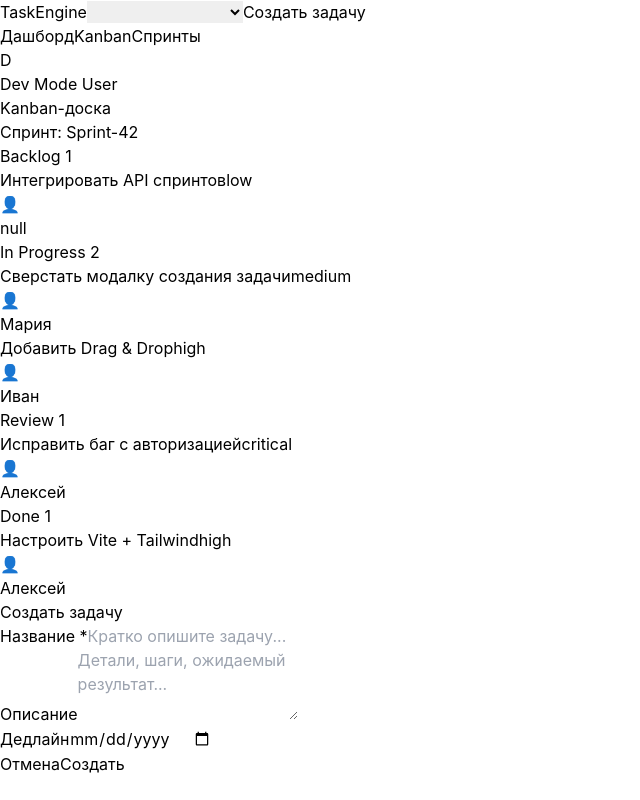
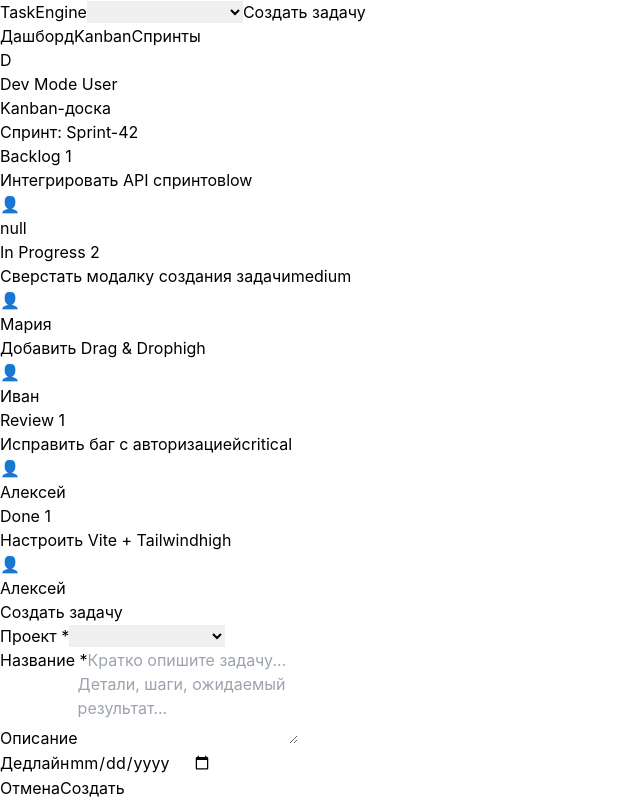
Before and after one commit to olog2n/Task-Tracker, a Vue app: page /projects/1/board in a window 1280 px wide. Both pictures are taken after a click on the button "Создать задачу". Shown: the whole page, without its empty margins (0-640 px from the left). Built offline with nearby package versions, Linux system fonts and the light colour scheme; what @tanstack/vue-query would draw is missing.

Commit message:
add project in TaskModal

```diff
--- a/src/layouts/AppLayout.vue
+++ b/src/layouts/AppLayout.vue
@@ -66,7 +66,7 @@
 </template>
 
 <script setup lang="ts">
-import { ref, computed, watch, onMounted } from 'vue'
+import { ref, watch, onMounted } from 'vue'
 import { useRoute, useRouter } from 'vue-router'
 import { useAuth } from '@/composables/useAuth'
 import type { Task } from '@/types'
@@ -81,7 +81,6 @@ const mockProjects = [
   { id: 'proj-1', name: 'Project Aurora' },
   { id: 'proj-2', name: 'Internal Tools' }
 ]
-const mockUser = { name: 'Иван Петров', initials: 'ИП' }
 
 const currentProjectId = ref<string>((route.params.projectId as string) || '')
 
--- a/src/views/CreateTaskModal.vue
+++ b/src/views/CreateTaskModal.vue
@@ -5,6 +5,25 @@
       <h3 class="text-lg font-semibold mb-4">Создать задачу</h3>
 
       <form @submit.prevent="submit" class="space-y-4">
+        <!-- Проект (обязательно) -->
+        <div>
+          <label class="block text-sm font-medium mb-1">Проект *</label>
+          <select
+            v-model="form.project_id"
+            class="w-full border rounded px-3 py-2"
+            required
+          >
+            <option disabled value="">Выберите проект</option>
+            <option
+              v-for="project in projects"
+              :key="project.id"
+              :value="project.id"
+            >
+              {{ project.name }}
+            </option>
+          </select>
+        </div>
+
         <!-- Название (обязательно) -->
         <div>
           <label class="block text-sm font-medium mb-1">Название *</label>
@@ -54,7 +73,7 @@
           <button
             type="submit"
             class="px-4 py-2 bg-blue-600 text-white rounded hover:bg-blue-700 disabled:opacity-50"
-            :disabled="loading || !form.title.trim()"
+            :disabled="loading || !form.title.trim() || !form.project_id"
           >
             {{ loading ? 'Создание...' : 'Создать' }}
           </button>
@@ -79,6 +98,13 @@ const emit = defineEmits<{
   (e: 'success', task: Task): void
 }>()
 
+const mockProjects = [
+  { id: 'proj-1', name: 'Project Aurora' },
+  { id: 'proj-2', name: 'Internal Tools' }
+]
+
+const projects = ref(mockProjects)
+
 const form = ref<TaskCreatePayload>({
   title: '',
   project_id: props.projectId,
@@ -89,8 +115,20 @@ const form = ref<TaskCreatePayload>({
 const loading = ref(false)
 const error = ref<string | null>(null)
 
+watch(() => props.open, (isOpen) => {
+  if (isOpen) {
+    form.value = {
+      title: '',
+      project_id: props.projectId,
+      description: '',
+      due_date: undefined,
+    }
+    error.value = null
+  }
+})
+
 const submit = async () => {
-  if (!form.value.title.trim()) return
+  if (!form.value.title.trim() || !form.value.project_id) return
 
   loading.value = true
   error.value = null
@@ -114,7 +152,12 @@ const submit = async () => {
 
 const close = () => {
   if (!loading.value) {
-    form.value = { title: '', project_id: props.projectId, description: '', due_date: undefined }
+    form.value = {
+      title: '',
+      project_id: props.projectId,
+      description: '',
+      due_date: undefined,
+    }
     error.value = null
     emit('close')
   }
```
